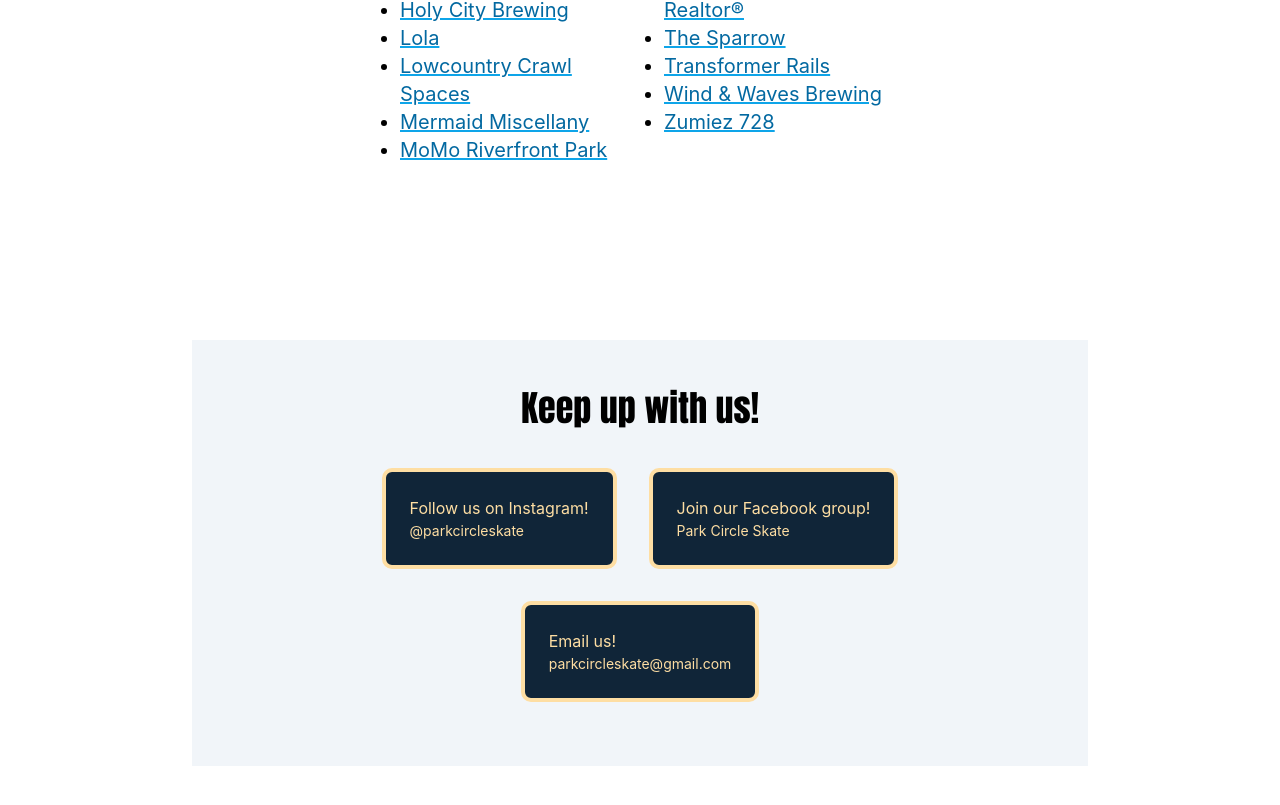
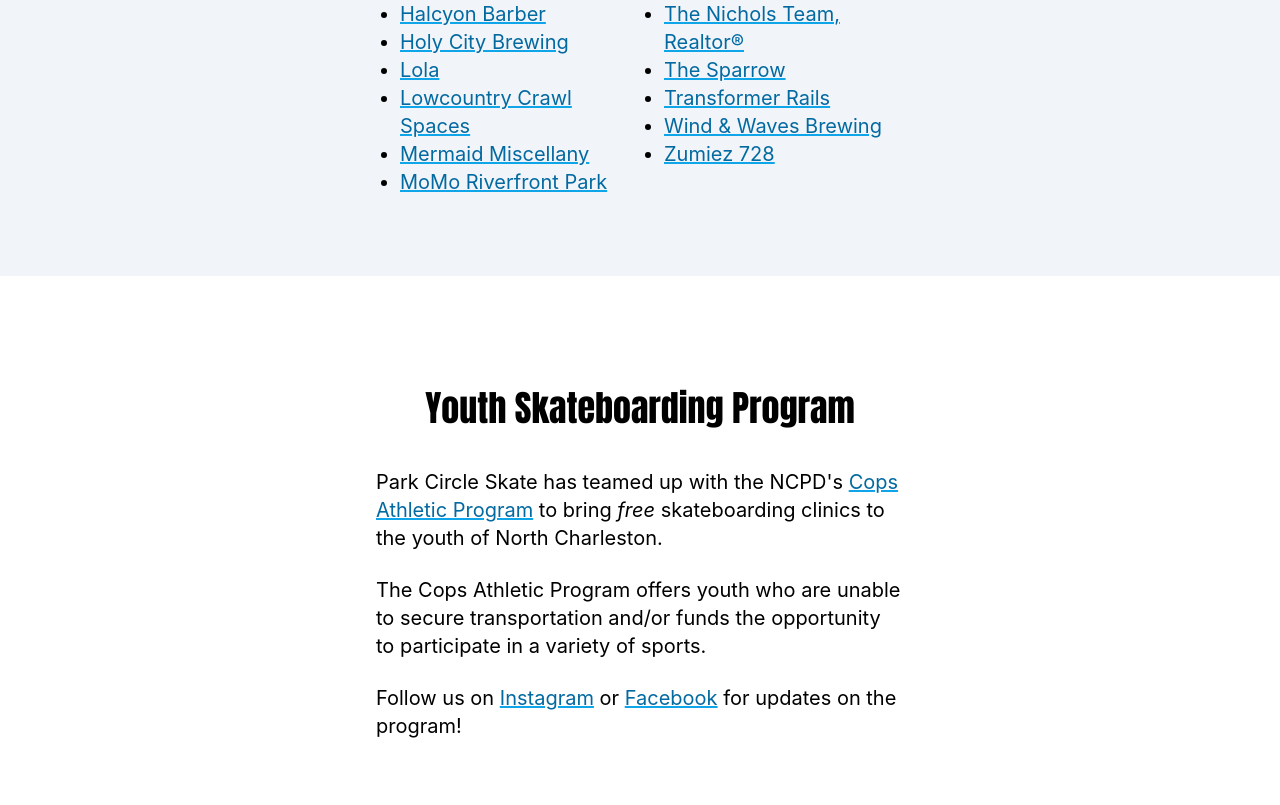
Before and after one commit to shawnlknight/park-circle-skate, a Next.js app: page / in a window 1280 px wide. Shown: the part 7610-8415 px from the top of the page. Built offline with nearby package versions, Linux system fonts and the light colour scheme.

Commit message:
add new program section

```diff
--- a/pages/index.js
+++ b/pages/index.js
@@ -239,7 +239,7 @@
         </div>
 
         <div className={`w-screen flex justify-center mb-28`}>
-          <div className={`text-center max-w-xl px-6 flex flex-col gap-1 pb-6`}>
+          <div className={`text-center max-w-xl flex flex-col gap-1 px-6`}>
             <h2 className={`${styles.headingFontFamily} text-4xl pt-0`}>
               Endorsed by the Tony Hawk Foundation
             </h2>
@@ -286,7 +286,9 @@
           </div>
         </div>
 
-        <div className={`w-screen flex justify-center mb-28`}>
+        <div
+          className={`w-screen flex justify-center mb-28 bg-slate-100 py-14`}
+        >
           <div className="text-center max-w-xl px-6 flex flex-col gap-8 pb-6">
             <h2 className={`${styles.headingFontFamily} text-4xl mb-2 pt-0`}>
               Supporting Community Partners
@@ -302,7 +304,44 @@
           </div>
         </div>
 
-        <div className="p-12 mt-10 bg-slate-100 text-center">
+        <div className="w-screen flex justify-center">
+          <div className="text-center max-w-xl px-6 flex flex-col gap-8 pb-20">
+            <h2 className={`${styles.headingFontFamily} text-4xl mb-2 pt-0`}>
+              Youth Skateboarding Program
+            </h2>
+            <div className="text-left text-xl">
+              <p className="mb-6">
+                Park Circle Skate has teamed up with the NCPD&apos;s{' '}
+                <ExternalLink
+                  href="https://www.northcharleston.org/government/police/programs-and-services/cops-athletic-program/"
+                  displayText="Cops Athletic Program"
+                />{' '}
+                to bring <i>free</i> skateboarding clinics to the youth of North
+                Charleston.
+              </p>
+              <p className="mb-6">
+                The Cops Athletic Program offers youth who are unable to secure
+                transportation and/or funds the opportunity to participate in a
+                variety of sports.
+              </p>
+              <p>
+                Follow us on{' '}
+                <ExternalLink
+                  href="https://instagram.com/parkcircleskate"
+                  displayText="Instagram"
+                />{' '}
+                or{' '}
+                <ExternalLink
+                  href="https://www.facebook.com/groups/882978432691586/"
+                  displayText="Facebook"
+                />{' '}
+                for updates on the program!
+              </p>
+            </div>
+          </div>
+        </div>
+
+        <div className="p-12 mt-20 bg-slate-100 text-center">
           <h2 className={`${styles.headingFontFamily} text-4xl mb-6 pt-0`}>
             Keep up with us!
           </h2>
```
